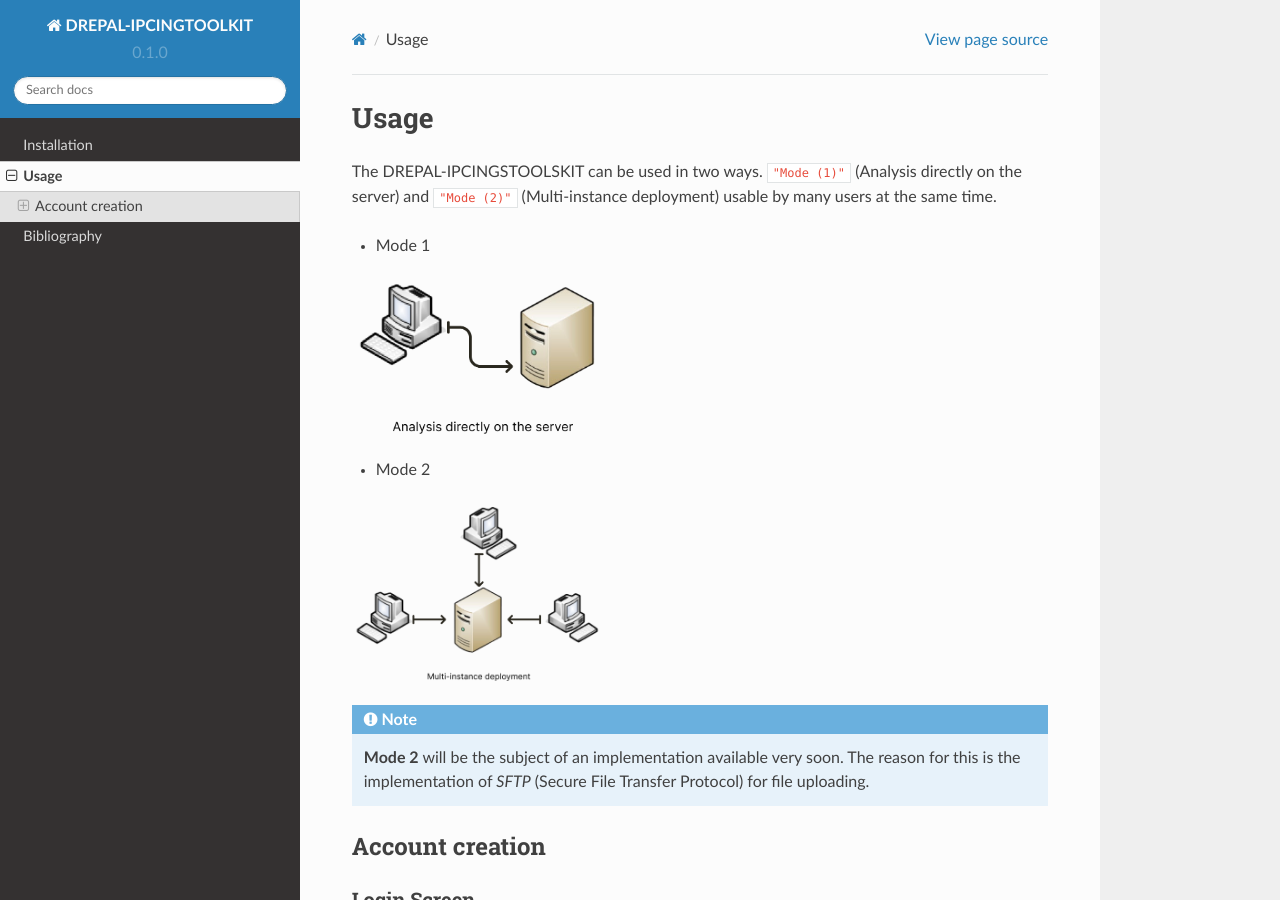
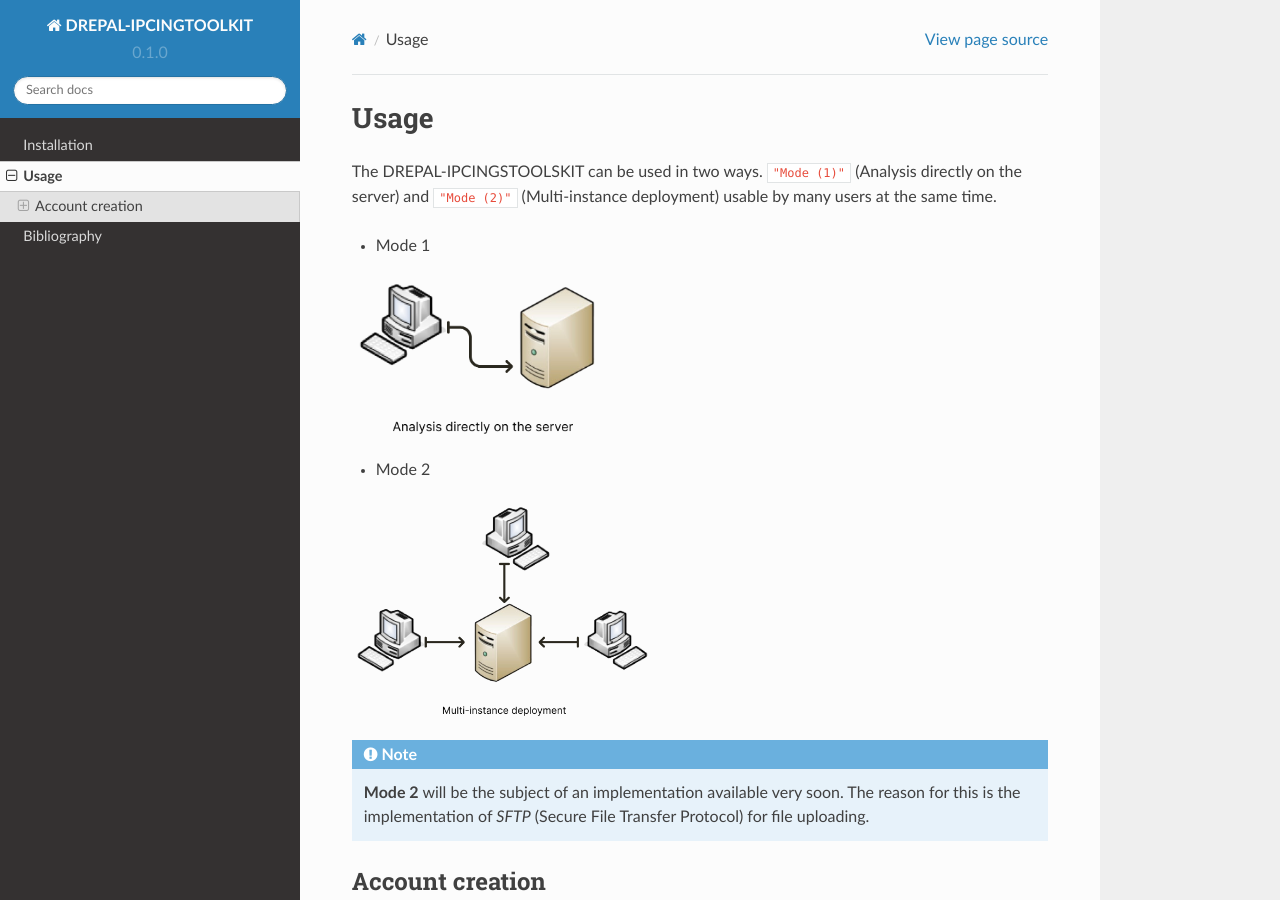
Before and after one commit to rezar12/DREPAL-IPCITOOLSKIT-DOC, a Sphinx documentation site: the page built from docs/source/Usage.rst, in a window 1280 px wide and 900 px high. Built offline with Sphinx 7.4.7 and the Read the Docs theme 2.0.0, drawn with Linux system fonts in a browser that asks for light colours.

Commit message:
Update Usage.rst

```diff
--- a/docs/source/Usage.rst
+++ b/docs/source/Usage.rst
@@ -10,7 +10,7 @@ The DREPAL-IPCINGSTOOLSKIT can be used in two ways. ``"Mode (1)"`` (Analysis dir
 
 * Mode 2
 .. image:: Images/mode2.png
-  :width: 250
+  :width: 300
   :alt: Multi-instance deployment
 
 .. Note::
@@ -29,7 +29,6 @@ When you open the application, you are asked for a username and password. This d
   :alt: Login Screen
 
 
-
  * New project by default compte
 .. image:: Images/SharedScreenshot2.jpg
   :width: 600
```
